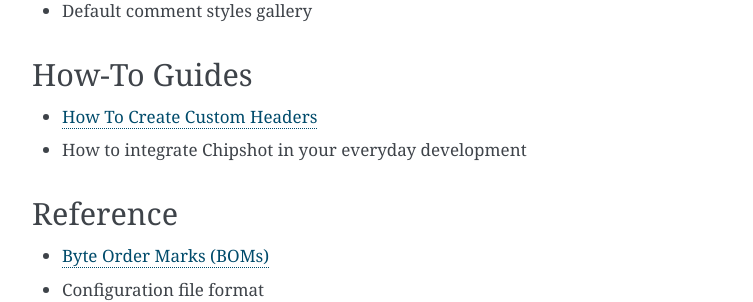
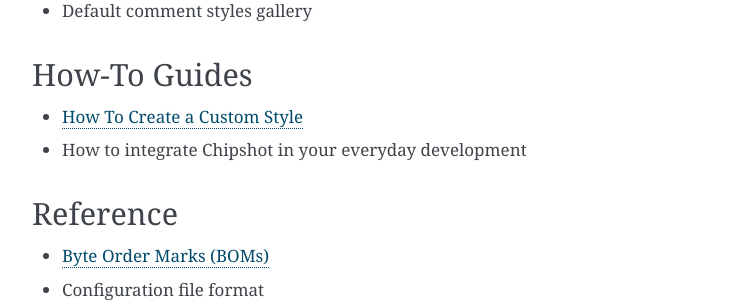
Before and after one commit to kurtmckee/chipshot, a Sphinx documentation site: the page built from docs/index.rst, in a window 1280 px wide. Shown: the part 1177-1479 px from the top of the page, without its empty margins (388-1141 px from the left). Built offline with Sphinx 7.4.7, drawn with Linux system fonts in a browser that asks for light colours.

Commit message:
Fix TOML syntax in the docs; rename a file

```diff
--- a/docs/how-to/custom-headers.rst
+++ b/docs/how-to/custom-style.rst
@@ -1,4 +1,4 @@
-How To Create Custom Headers
+How To Create a Custom Style
 ############################
 
 Chipshot supports a wide variety of header styles
@@ -79,6 +79,7 @@
     template = """
     Copyright 2022-{{ year }} Company Name
     Licensed under the terms of the MIT License.
+    """
 
     [chipshot.styles.my-php-style]
     block_prefix = "<?php\n/*\n"
--- a/docs/index.rst
+++ b/docs/index.rst
@@ -64,7 +64,7 @@
 ..  toctree::
     :maxdepth: 1
 
-    how-to/custom-headers
+    how-to/custom-style
 
 *   How to integrate Chipshot in your everyday development
 
```
